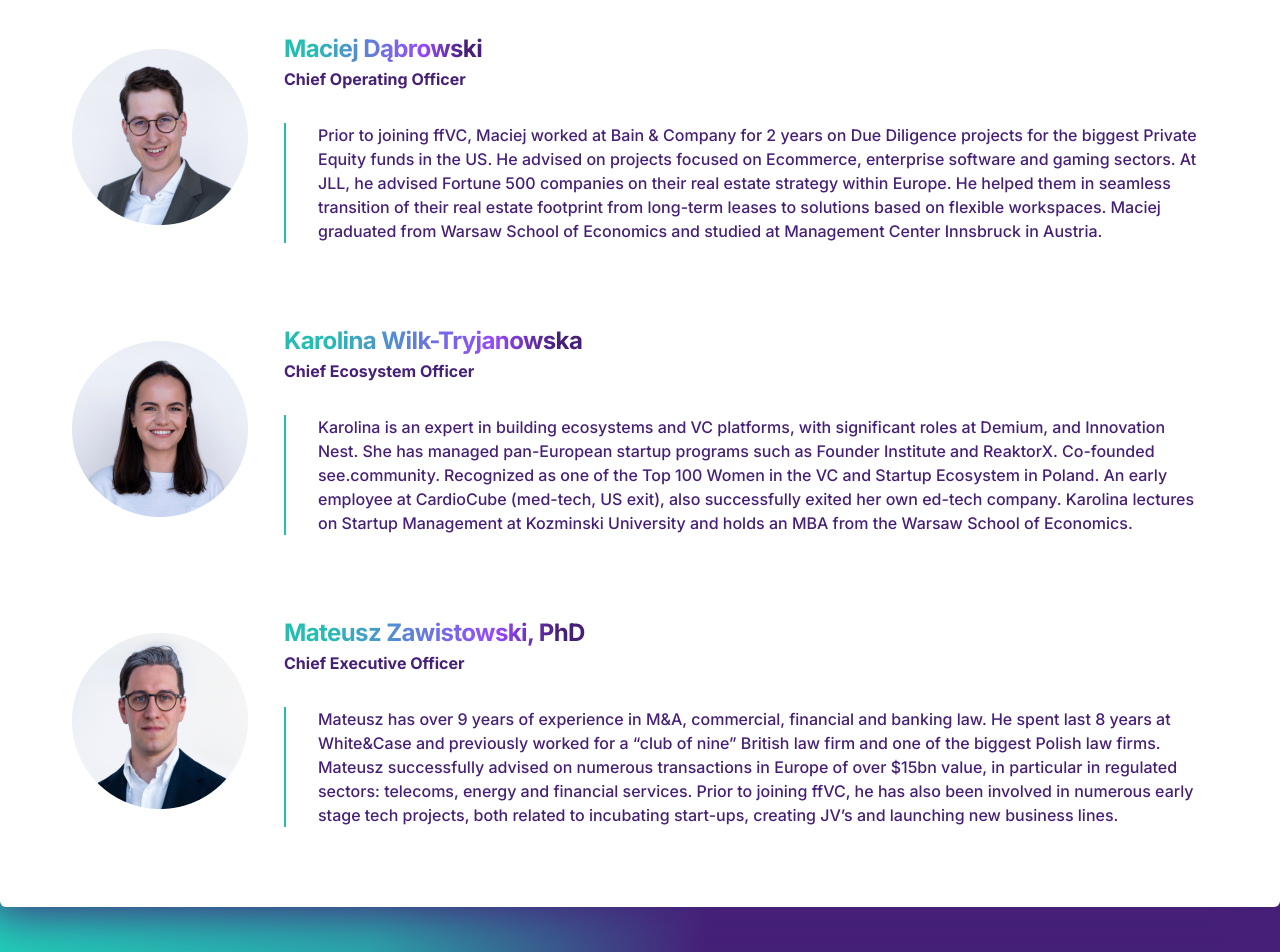
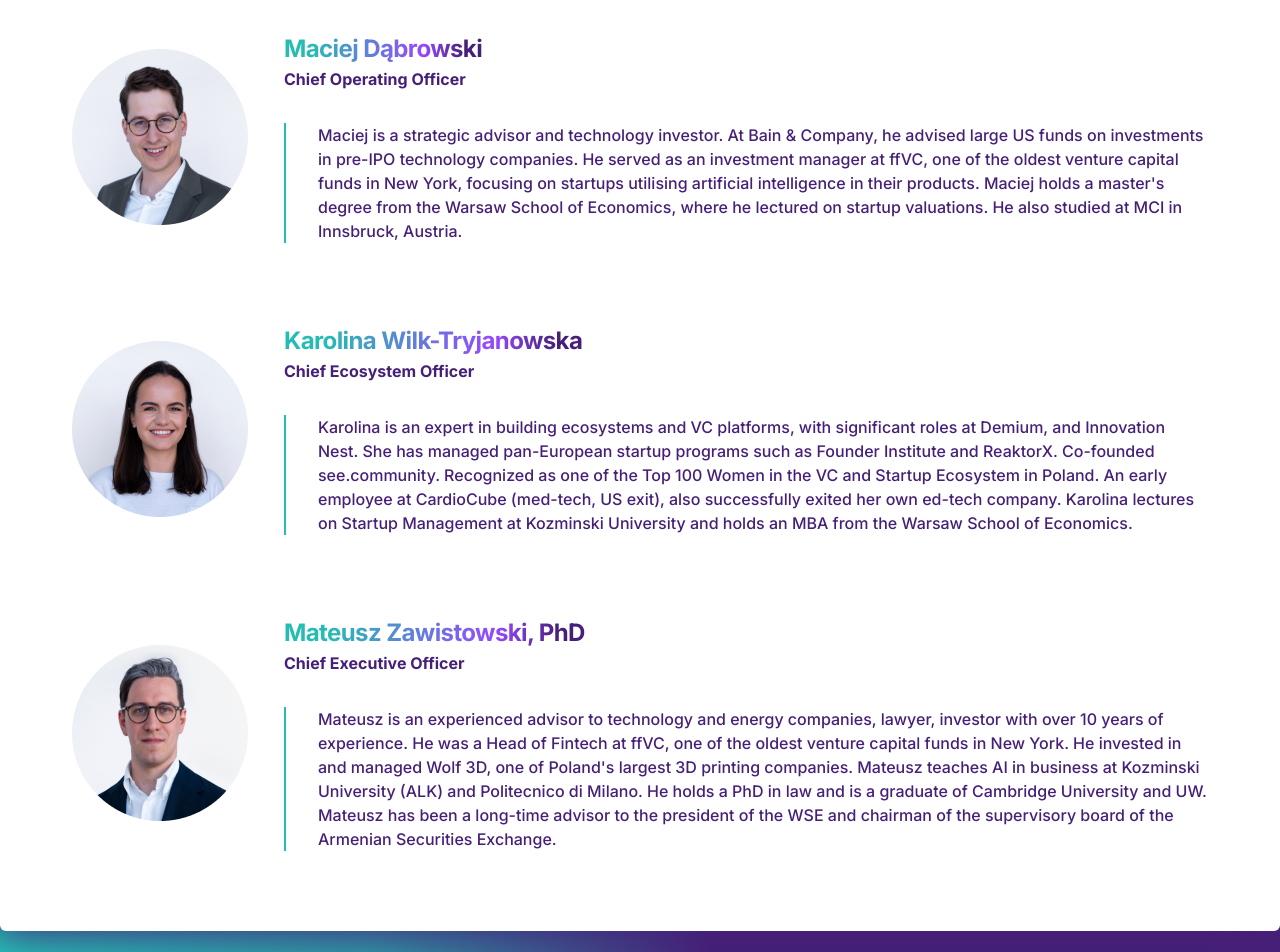
Before and after one commit to lariniv/adasfa, a Next.js app: page / in a window 1280 px wide. Shown: the part 4000-4952 px from the top of the page. Built offline with nearby package versions, Linux system fonts and the light colour scheme.

Commit message:
Update TeamSection.tsx

```diff
--- a/app/(pages)/(home)/components/TeamSection.tsx
+++ b/app/(pages)/(home)/components/TeamSection.tsx
@@ -37,7 +37,7 @@ export default function TeamSection() {
           image="Dabrowski"
           title="Chief Operating Officer"
           name="Maciej Dąbrowski"
-          description={`Prior to joining ffVC, Maciej worked at Bain & Company for 2 years on Due Diligence projects for the biggest Private Equity funds in the US. He advised on projects focused on Ecommerce, enterprise software and gaming sectors. At JLL, he advised Fortune 500 companies on their real estate strategy within Europe. He helped them in seamless transition of their real estate footprint from long-term leases to solutions based on flexible workspaces. Maciej graduated from Warsaw School of Economics and studied at Management Center Innsbruck in Austria.`}
+          description={`Maciej is a strategic advisor and technology investor. At Bain & Company, he advised large US funds on investments in pre-IPO technology companies. He served as an investment manager at ffVC, one of the oldest venture capital funds in New York, focusing on startups utilising artificial intelligence in their products. Maciej holds a master's degree from the Warsaw School of Economics, where he lectured on startup valuations. He also studied at MCI in Innsbruck, Austria.`}
         />
 
         <Card
@@ -50,7 +50,7 @@ export default function TeamSection() {
           image="Zawistowski"
           title="Chief Executive Officer"
           name="Mateusz Zawistowski, PhD"
-          description={`Mateusz has over 9 years of experience in M&A, commercial, financial and banking law. He spent last 8 years at White&Case and previously worked for a “club of nine” British law firm and one of the biggest Polish law firms. Mateusz successfully advised on numerous transactions in Europe of over $15bn value, in particular in regulated sectors: telecoms, energy and financial services. Prior to joining ffVC, he has also been involved in numerous early stage tech projects, both related to incubating start-ups, creating JV’s and launching new business lines.`}
+          description={`Mateusz is an experienced advisor to technology and energy companies, lawyer, investor with over 10 years of experience. He was a Head of Fintech at ffVC, one of the oldest venture capital funds in New York. He invested in and managed Wolf 3D, one of Poland's largest 3D printing companies. Mateusz teaches AI in business at Kozminski University (ALK) and Politecnico di Milano. He holds a PhD in law and is a graduate of Cambridge University and UW. Mateusz has been a long-time advisor to the president of the WSE and chairman of the supervisory board of the Armenian Securities Exchange.`}
         />
       </div>
     </section>
```
